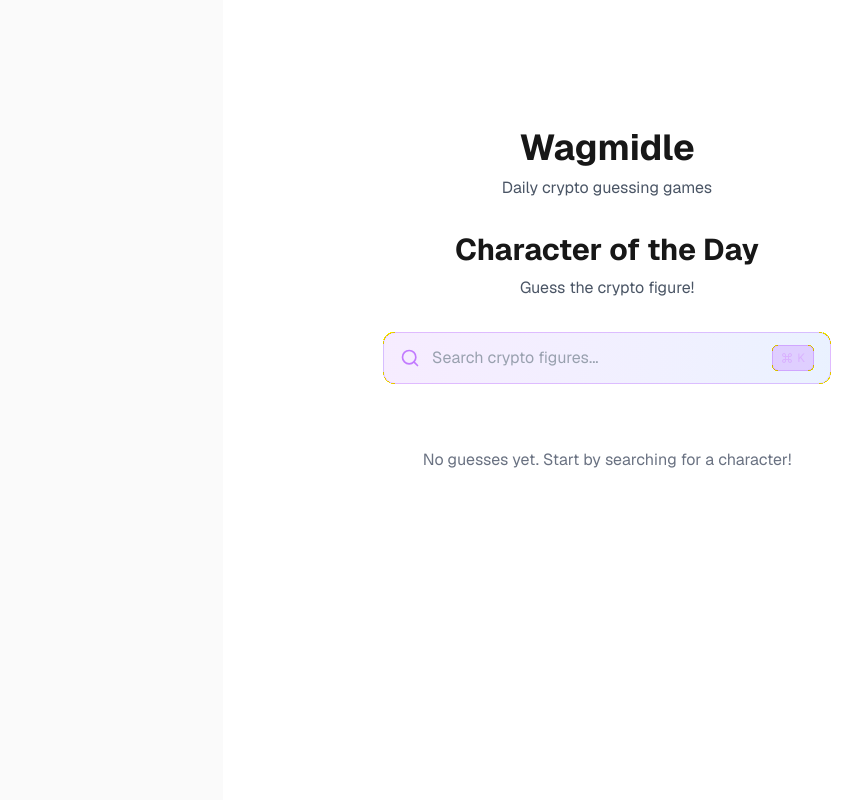
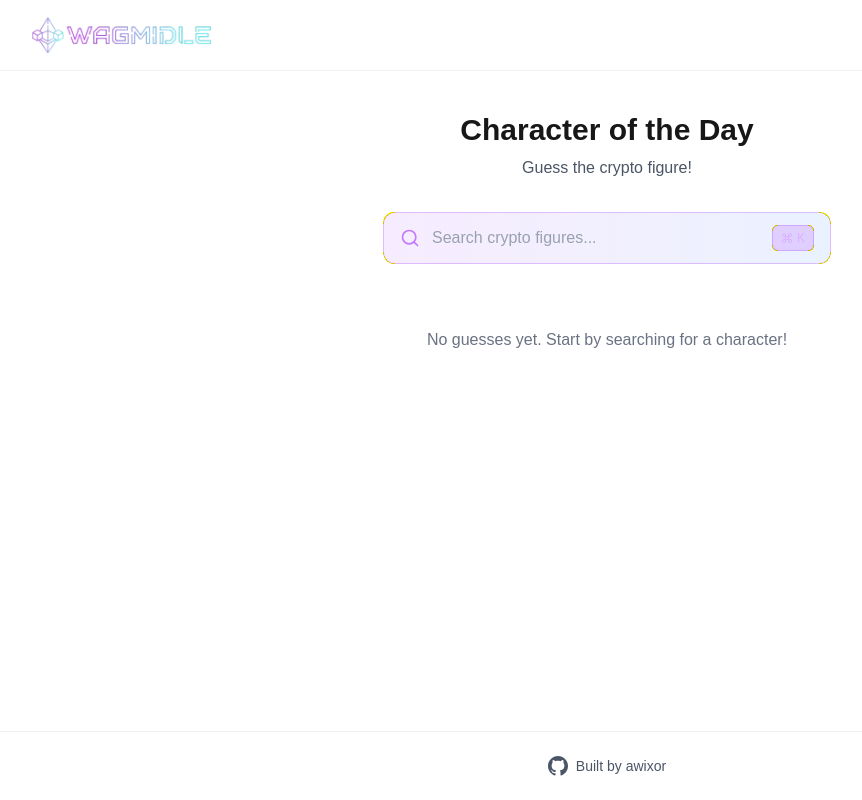
Before and after one commit to awixor/wagmidle, a Next.js app: page / in a window 1280 px wide. Shown: the whole page, without its empty margins (33-895 px from the left). Built offline with nearby package versions, Linux system fonts and the light colour scheme.

Commit message:
feat: Add app logo and implimemnt footer and a header

```diff
--- a/app/layout.tsx
+++ b/app/layout.tsx
@@ -1,6 +1,8 @@
 import type { Metadata } from "next";
 import { Geist, Geist_Mono } from "next/font/google";
 import "./globals.css";
+import Header from "@/components/layout/Header";
+import Footer from "@/components/layout/Footer";
 
 const geistSans = Geist({
   variable: "--font-geist-sans",
@@ -25,9 +27,11 @@
   return (
     <html lang="en" suppressHydrationWarning>
       <body
-        className={`${geistSans.variable} ${geistMono.variable} antialiased`}
+        className={`${geistSans.variable} ${geistMono.variable} antialiased min-h-screen flex flex-col bg-zinc-50 dark:bg-black`}
       >
-        {children}
+        <Header />
+        <main className="flex-1 pt-20">{children}</main>
+        <Footer />
       </body>
     </html>
   );
--- a/app/page.tsx
+++ b/app/page.tsx
@@ -2,17 +2,10 @@
 
 export default function Home() {
   return (
-    <div className="flex min-h-screen items-center justify-center bg-zinc-50 font-sans dark:bg-black">
-      <main className="flex min-h-screen w-full max-w-3xl flex-col items-center gap-8 py-32 px-16 bg-white dark:bg-black">
-        <div className="text-center space-y-2">
-          <h1 className="text-4xl font-bold text-foreground">Wagmidle</h1>
-          <p className="text-gray-600 dark:text-gray-400">
-            Daily crypto guessing games
-          </p>
-        </div>
-
+    <div className="flex flex-col items-center justify-center gap-8 py-8 px-6 md:px-16">
+      <div className="w-full max-w-3xl flex flex-col items-center gap-8">
         <CharacterOfTheDay />
-      </main>
+      </div>
     </div>
   );
 }
--- /dev/null
+++ b/components/layout/Footer.tsx
@@ -0,0 +1,28 @@
+import Link from "next/link";
+
+export default function Footer() {
+  return (
+    <footer className="w-full px-6 py-6 border-t border-zinc-200/50 dark:border-zinc-800/50 bg-white/50 dark:bg-black/50 backdrop-blur-sm">
+      <div className="max-w-6xl mx-auto flex flex-col sm:flex-row items-center justify-center gap-4">
+        <Link
+          href="https://github.com/awixor"
+          target="_blank"
+          rel="noopener noreferrer"
+          className="flex items-center gap-2 text-sm text-gray-600 dark:text-gray-300 hover:text-purple-400 transition-colors group"
+        >
+          <svg
+            xmlns="http://www.w3.org/2000/svg"
+            width="20"
+            height="20"
+            viewBox="0 0 24 24"
+            fill="currentColor"
+            className="group-hover:scale-110 transition-transform"
+          >
+            <path d="M12 0c-6.626 0-12 5.373-12 12 0 5.302 3.438 9.8 8.207 11.387.599.111.793-.261.793-.577v-2.234c-3.338.726-4.033-1.416-4.033-1.416-.546-1.387-1.333-1.756-1.333-1.756-1.089-.745.083-.729.083-.729 1.205.084 1.839 1.237 1.839 1.237 1.07 1.834 2.807 1.304 3.492.997.107-.775.418-1.305.762-1.604-2.665-.305-5.467-1.334-5.467-5.931 0-1.311.469-2.381 1.236-3.221-.124-.303-.535-1.524.117-3.176 0 0 1.008-.322 3.301 1.23.957-.266 1.983-.399 3.003-.404 1.02.005 2.047.138 3.006.404 2.291-1.552 3.297-1.23 3.297-1.23.653 1.653.242 2.874.118 3.176.77.84 1.235 1.911 1.235 3.221 0 4.609-2.807 5.624-5.479 5.921.43.372.823 1.102.823 2.222v3.293c0 .319.192.694.801.576 4.765-1.589 8.199-6.086 8.199-11.386 0-6.627-5.373-12-12-12z" />
+          </svg>
+          <span>Built by awixor</span>
+        </Link>
+      </div>
+    </footer>
+  );
+}
--- /dev/null
+++ b/components/layout/Header.tsx
@@ -0,0 +1,21 @@
+import Image from "next/image";
+import Link from "next/link";
+
+export default function Header() {
+  return (
+    <header className="fixed top-0 left-0 right-0 z-50 px-6 py-4 backdrop-blur-md bg-white/80 dark:bg-black/80 border-b border-zinc-200/50 dark:border-zinc-800/50">
+      <div className="max-w-6xl mx-auto flex items-center">
+        <Link href="/" className="hover:opacity-80 transition-opacity">
+          <Image
+            src="/logo1.png"
+            alt="Wagmidle Logo"
+            width={180}
+            height={45}
+            className="object-contain"
+            priority
+          />
+        </Link>
+      </div>
+    </header>
+  );
+}
```
Also changed, not shown: public/logo1.png (added).
